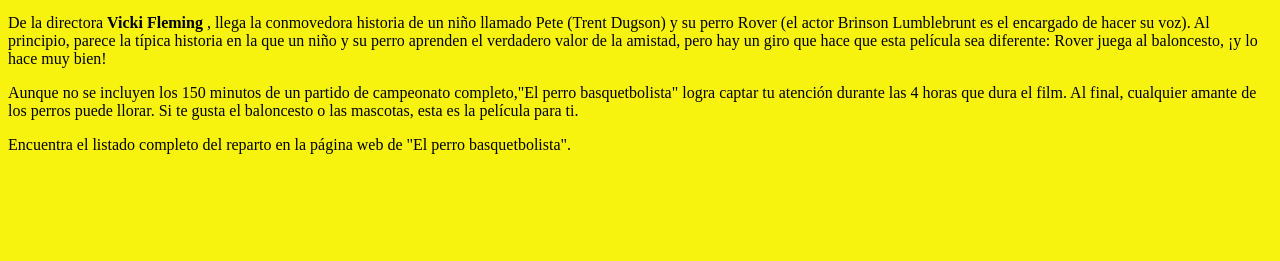
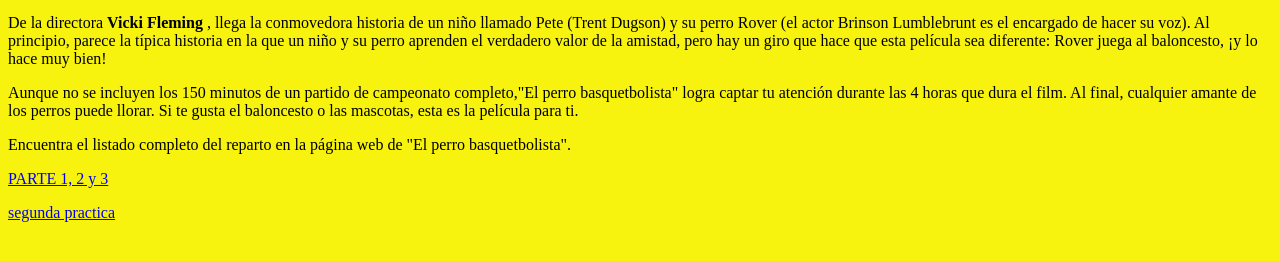
Before and after one commit to Deyaortiz/pract1, a plain HTML site: page index.html in a window 1280 px wide. Shown: the part 349-610 px from the top of the page. Drawn offline with Linux system fonts and the light colour scheme.

Commit message:
Update index.html

```diff
--- a/index.html
+++ b/index.html
@@ -9,6 +9,8 @@
         <p>De la directora <b>Vicki Fleming </b>, llega la conmovedora historia de un niño llamado Pete (Trent Dugson) y su perro Rover (el actor Brinson Lumblebrunt es el encargado de hacer su voz). Al principio, parece la típica historia en la que un niño y su perro aprenden el verdadero valor de la amistad, pero hay un giro que hace que esta película sea diferente: Rover juega al baloncesto, ¡y lo hace muy bien!</p>
         <p>Aunque no se incluyen los 150 minutos de un partido de campeonato completo,"El perro basquetbolista" logra captar tu atención durante las 4 horas que dura el film. Al final, cualquier amante de los perros puede llorar. Si te gusta el baloncesto o las mascotas, esta es la película para ti.</p>
         <p>Encuentra el listado completo del reparto en la página web de "El perro basquetbolista".</p>
+<p> <a href="PARTE1.HTML"> PARTE 1, 2 y 3 </a> </p>
 
+   <p><a href="Metodo_ul_ol.html"> segunda practica </a></p>
   </body>
 </html>
```
